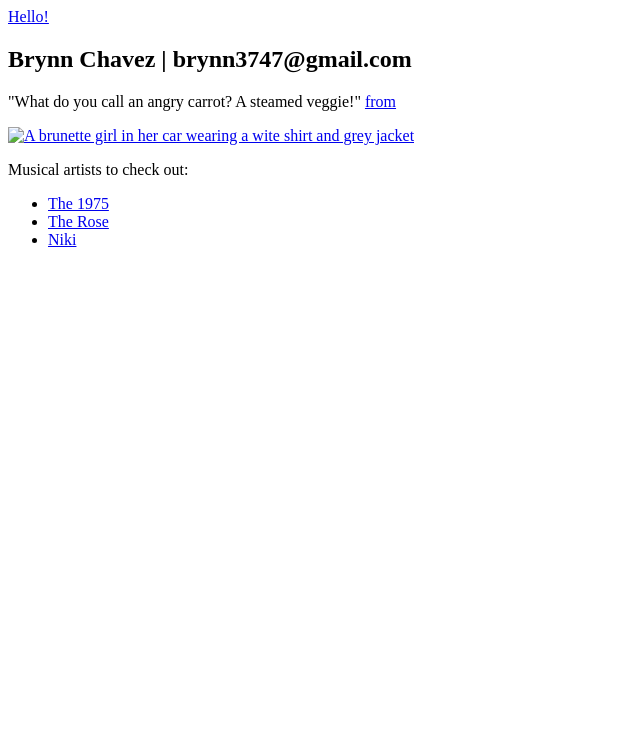
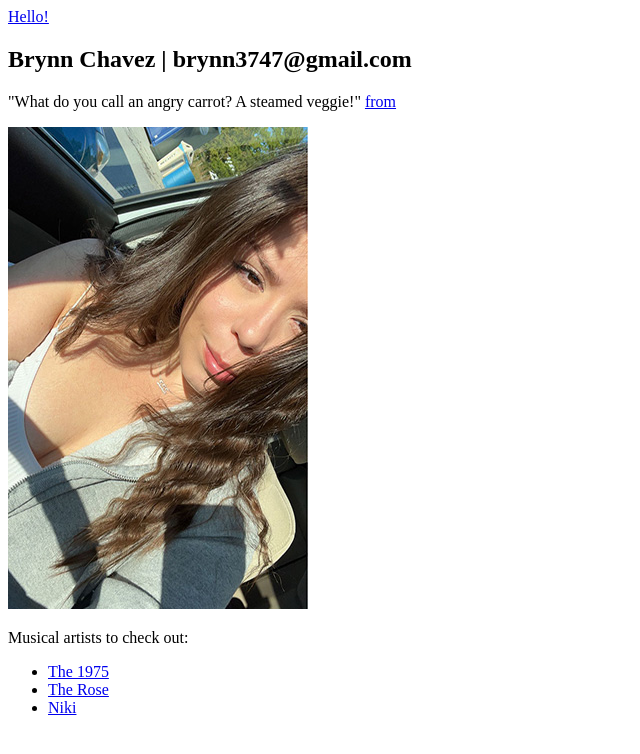
Before and after one commit to 4502-7502-FALL20203/Chavez-Project, a plain HTML site: page index.html in a window 1280 px wide. Shown: the whole page, without its empty margins (0-640 px from the left). Drawn offline with Linux system fonts and the light colour scheme; the site is published under a folder, as on GitHub Pages, so addresses that start at the root find nothing.

Commit message:
Changed img

```diff
--- a/index.html
+++ b/index.html
@@ -18,7 +18,7 @@
     				<p>"What do you call an angry carrot? A steamed veggie!" <a href="https://www.goodhousekeeping.com/life/entertainment/a41779929/corny-jokes/">from</a></p>
     	<div class="mailing link">
     		<a href="mailto:brynn3747@gmail.com">
-    			<img src="/img/Brynn.JPG" alt="A brunette girl in her car wearing a wite shirt and grey jacket">
+    			<img src="img/Brynn.JPG" alt="A brunette girl in her car wearing a wite shirt and grey jacket">
     		</a>
     			</div>
 
```
Also changed, not shown: 1 other file.
